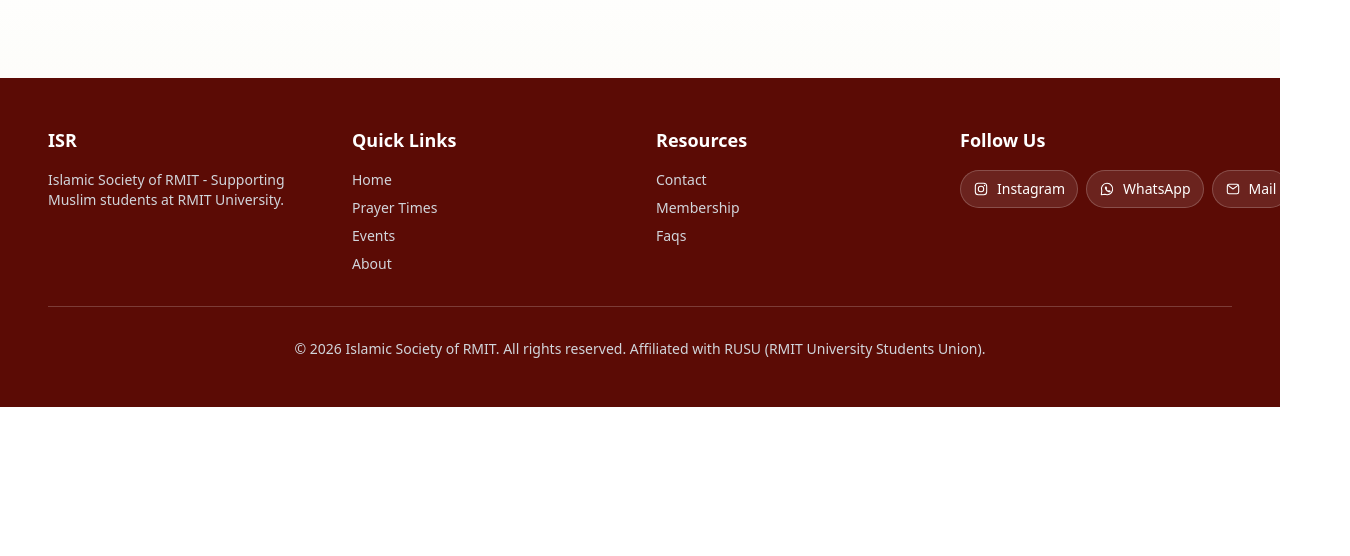
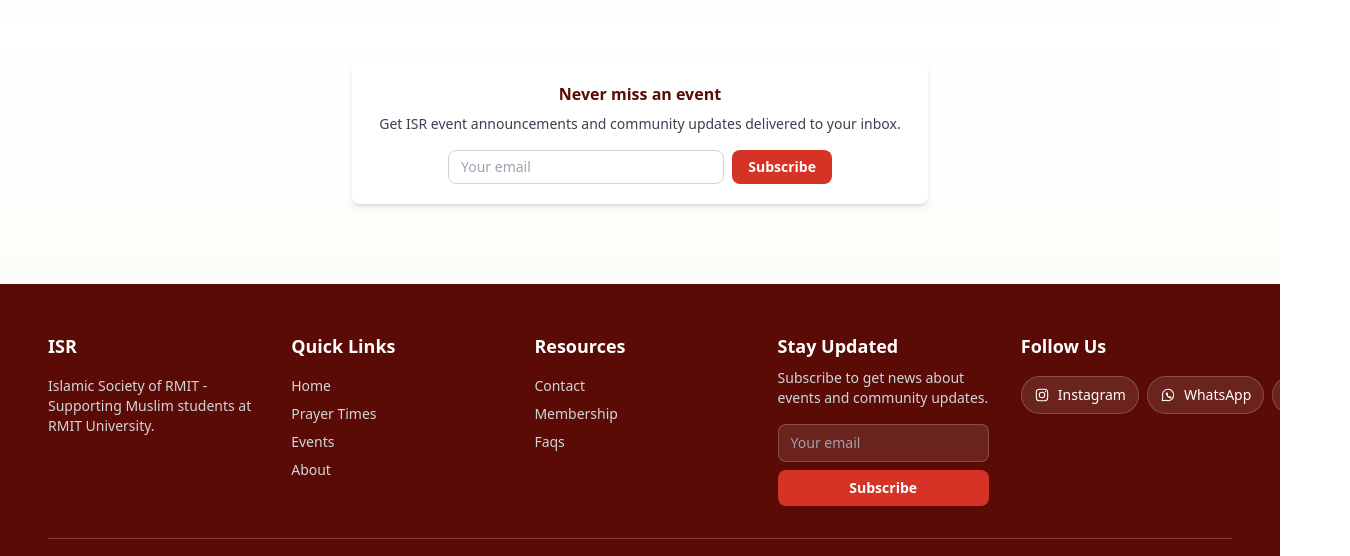
Before and after one commit to Captain-Fahd/isr-website, a Next.js app in the folder frontend/: page /events in a window 1280 px wide. Shown: the part 581-1137 px from the top of the page, 1350 px wide, since content can reach past the window. Before the commit the page ends 988 px from the top, so only its background shows below. Built offline with nearby package versions, Linux system fonts and the light colour scheme; no server answers.

Commit message:
Fix: Bug Fixes with Contact form

```diff
--- a/frontend/app/about/page.tsx
+++ b/frontend/app/about/page.tsx
@@ -4,6 +4,7 @@
 import Footer from '@/components/Footer'
 import { CommunityIcon, FaithIcon, BookIcon, GlobeIcon } from '@/components/Icons'
 import MissionContent from '@/components/MissionContent'
+import NewsletterSignup from '@/components/NewsletterSignup'
 
 export const metadata: Metadata = {
   title: 'About | Islamic Society of RMIT',
@@ -125,7 +126,7 @@
         </section>
 
         {/* Mission & Vision */}
-        <section className="bg-white px-4 py-16 sm:py-20">
+        <section id="mission-and-values" className="bg-white px-4 py-16 sm:py-20">
           <div className="container-isr">
             <div className="mb-12 text-center">
               <p className="mb-3 text-sm font-semibold uppercase tracking-[0.2em] text-isr-turquoise">
@@ -164,6 +165,10 @@
                 See Upcoming Events
               </Link>
             </div>
+
+            <div className="mx-auto mt-12 max-w-xl">
+              <NewsletterSignup />
+            </div>
           </div>
         </section>
       </main>
--- a/frontend/app/contact/page.tsx
+++ b/frontend/app/contact/page.tsx
@@ -1,10 +1,10 @@
 'use client'
 
-import type { Metadata } from 'next'
 import { useState } from 'react'
 import Navbar from '@/components/Navbar'
 import Footer from '@/components/Footer'
 import { MailIcon, WhatsappIcon, InstagramIcon, LocationIcon } from '@/components/Icons'
+import NewsletterSignup from '@/components/NewsletterSignup'
 
 type FormState = 'idle' | 'submitting' | 'success' | 'error'
 
@@ -234,6 +234,10 @@
                 )}
               </div>
             </div>
+
+            <div className="mt-12 max-w-xl mx-auto">
+              <NewsletterSignup />
+            </div>
           </div>
         </section>
       </main>
--- a/frontend/app/events/page.tsx
+++ b/frontend/app/events/page.tsx
@@ -2,6 +2,7 @@
 import Navbar from '@/components/Navbar'
 import Footer from '@/components/Footer'
 import EventsTimeline from '@/components/EventsTimeline'
+import NewsletterSignup from '@/components/NewsletterSignup'
 
 export const metadata: Metadata = {
   title: 'Events | Islamic Society of RMIT',
@@ -28,6 +29,13 @@
           </header>
 
           <EventsTimeline />
+
+          <div className="mt-16 max-w-xl mx-auto">
+            <NewsletterSignup
+              title="Never miss an event"
+              description="Get ISR event announcements and community updates delivered to your inbox."
+            />
+          </div>
         </div>
       </main>
 
--- a/frontend/app/layout.tsx
+++ b/frontend/app/layout.tsx
@@ -4,6 +4,9 @@
 export const metadata: Metadata = {
   title: 'Islamic Society of RMIT',
   description: 'ISR - Supporting Muslim students at RMIT University. Weekly Jumuah, events, and community.',
+  icons: {
+    icon: '/images/isr_logo_dark.JPG',
+  },
 }
 
 export default function RootLayout({
--- a/frontend/components/Footer.tsx
+++ b/frontend/components/Footer.tsx
@@ -1,4 +1,5 @@
 import { InstagramIcon, WhatsappIcon, MailIcon } from '@/components/Icons'
+import NewsletterSignup from '@/components/NewsletterSignup'
 
 export default function Footer() {
   const currentYear = new Date().getFullYear()
@@ -6,7 +7,7 @@
   return (
     <footer className="bg-isr-dark-red text-white py-12 px-4">
       <div className="container-isr max-w-6xl mx-auto">
-        <div className="grid md:grid-cols-4 gap-8 mb-8">
+        <div className="grid md:grid-cols-2 lg:grid-cols-5 gap-8 mb-8">
           {/* About */}
           <div>
             <h4 className="font-bold text-lg mb-4">ISR</h4>
@@ -34,6 +35,11 @@
               <li><a href="/membership" className="hover:text-white transition-colors">Membership</a></li>
               <li><a href="#" className="hover:text-white transition-colors">Faqs</a></li>
             </ul>
+          </div>
+
+          {/* Newsletter */}
+          <div className="md:col-span-2 lg:col-span-1">
+            <NewsletterSignup variant="footer" />
           </div>
 
           {/* Social */}
--- a/frontend/components/Hero.tsx
+++ b/frontend/components/Hero.tsx
@@ -20,7 +20,7 @@
   ]
 
   return (
-    <section className="flex min-h-screen items-center px-4 py-16 sm:py-20">
+    <section id="hero" className="flex min-h-screen items-center px-4 py-16 sm:py-20">
       <div className="container-isr w-full">
         <div className="grid items-center gap-12 lg:grid-cols-2 lg:gap-16">
           <div className="mx-auto max-w-xl text-center lg:mx-0 lg:text-left">
--- /dev/null
+++ b/frontend/components/NewsletterSignup.tsx
@@ -0,0 +1,141 @@
+'use client'
+
+import { useState } from 'react'
+
+type FormState = 'idle' | 'submitting' | 'success' | 'error'
+type NewsletterVariant = 'card' | 'footer'
+
+interface NewsletterSignupProps {
+  variant?: NewsletterVariant
+  className?: string
+  title?: string
+  description?: string
+}
+
+const DEFAULT_TITLE = 'Stay Updated'
+const DEFAULT_DESCRIPTION = 'Subscribe to get news about events and community updates.'
+
+export default function NewsletterSignup({
+  variant = 'card',
+  className = '',
+  title = DEFAULT_TITLE,
+  description = DEFAULT_DESCRIPTION,
+}: NewsletterSignupProps) {
+  const [email, setEmail] = useState('')
+  const [formState, setFormState] = useState<FormState>('idle')
+  const [errorMessage, setErrorMessage] = useState('')
+
+  async function handleSubmit(e: React.FormEvent) {
+    e.preventDefault()
+    setErrorMessage('')
+
+    if (!email.trim()) {
+      setErrorMessage('Please enter your email address.')
+      setFormState('error')
+      return
+    }
+
+    setFormState('submitting')
+
+    // Placeholder until a newsletter API endpoint is available.
+    await new Promise((resolve) => setTimeout(resolve, 400))
+
+    setFormState('success')
+    setEmail('')
+  }
+
+  if (formState === 'success') {
+    if (variant === 'footer') {
+      return (
+        <div className={className}>
+          <p className="text-sm font-semibold text-white">You&apos;re subscribed!</p>
+          <p className="mt-1 text-xs text-gray-300">We&apos;ll keep you posted on ISR events and updates.</p>
+        </div>
+      )
+    }
+
+    return (
+      <div
+        className={`rounded-lg bg-white p-5 text-center shadow-md ${className}`.trim()}
+      >
+        <p className="text-base font-bold text-isr-dark-red">You&apos;re subscribed!</p>
+        <p className="mt-2 text-sm text-gray-700">
+          We&apos;ll keep you posted on ISR events and community updates.
+        </p>
+        <button
+          type="button"
+          onClick={() => setFormState('idle')}
+          className="mt-4 text-sm font-semibold text-isr-turquoise transition-colors hover:text-isr-bright-red"
+        >
+          Subscribe another email
+        </button>
+      </div>
+    )
+  }
+
+  if (variant === 'footer') {
+    return (
+      <div className={className}>
+        <h4 className="mb-2 font-bold text-lg">{title}</h4>
+        <p className="mb-4 text-sm text-gray-300">{description}</p>
+        <form onSubmit={handleSubmit} noValidate className="space-y-2">
+          <input
+            type="email"
+            value={email}
+            onChange={(e) => {
+              setEmail(e.target.value)
+              if (formState === 'error') setFormState('idle')
+            }}
+            placeholder="Your email"
+            aria-label="Email address for newsletter"
+            className="w-full rounded-lg border border-white/20 bg-white/10 px-3 py-2 text-sm text-white placeholder-gray-400 focus:border-white/40 focus:outline-none focus:ring-1 focus:ring-white/30"
+          />
+          <button
+            type="submit"
+            disabled={formState === 'submitting'}
+            className="w-full rounded-lg bg-isr-bright-red px-4 py-2 text-sm font-semibold text-white transition-colors hover:bg-white hover:text-isr-dark-red disabled:cursor-not-allowed disabled:opacity-60"
+          >
+            {formState === 'submitting' ? 'Subscribing…' : 'Subscribe'}
+          </button>
+          {formState === 'error' && (
+            <p className="text-xs text-isr-yellow">{errorMessage}</p>
+          )}
+        </form>
+      </div>
+    )
+  }
+
+  return (
+    <div className={`rounded-lg bg-white p-5 text-center shadow-md ${className}`.trim()}>
+      <h3 className="mb-2 text-base font-bold text-isr-dark-red">{title}</h3>
+      <p className="mb-4 text-sm text-gray-700">{description}</p>
+      <form
+        onSubmit={handleSubmit}
+        noValidate
+        className="mx-auto flex max-w-sm flex-col gap-2 sm:flex-row"
+      >
+        <input
+          type="email"
+          value={email}
+          onChange={(e) => {
+            setEmail(e.target.value)
+            if (formState === 'error') setFormState('idle')
+          }}
+          placeholder="Your email"
+          aria-label="Email address for newsletter"
+          className="flex-1 rounded-lg border border-gray-300 px-3 py-1.5 text-sm focus:border-isr-turquoise focus:outline-none"
+        />
+        <button
+          type="submit"
+          disabled={formState === 'submitting'}
+          className="rounded-lg bg-isr-bright-red px-4 py-1.5 text-sm font-semibold text-white transition-colors hover:bg-isr-dark-red disabled:cursor-not-allowed disabled:opacity-60"
+        >
+          {formState === 'submitting' ? 'Subscribing…' : 'Subscribe'}
+        </button>
+      </form>
+      {formState === 'error' && (
+        <p className="mt-3 text-sm text-isr-bright-red">{errorMessage}</p>
+      )}
+    </div>
+  )
+}
```
Also changed, not shown: frontend/components/Contact.tsx (+4 -17 lines), 1 other file (tests, documents, lock files or other folders).
